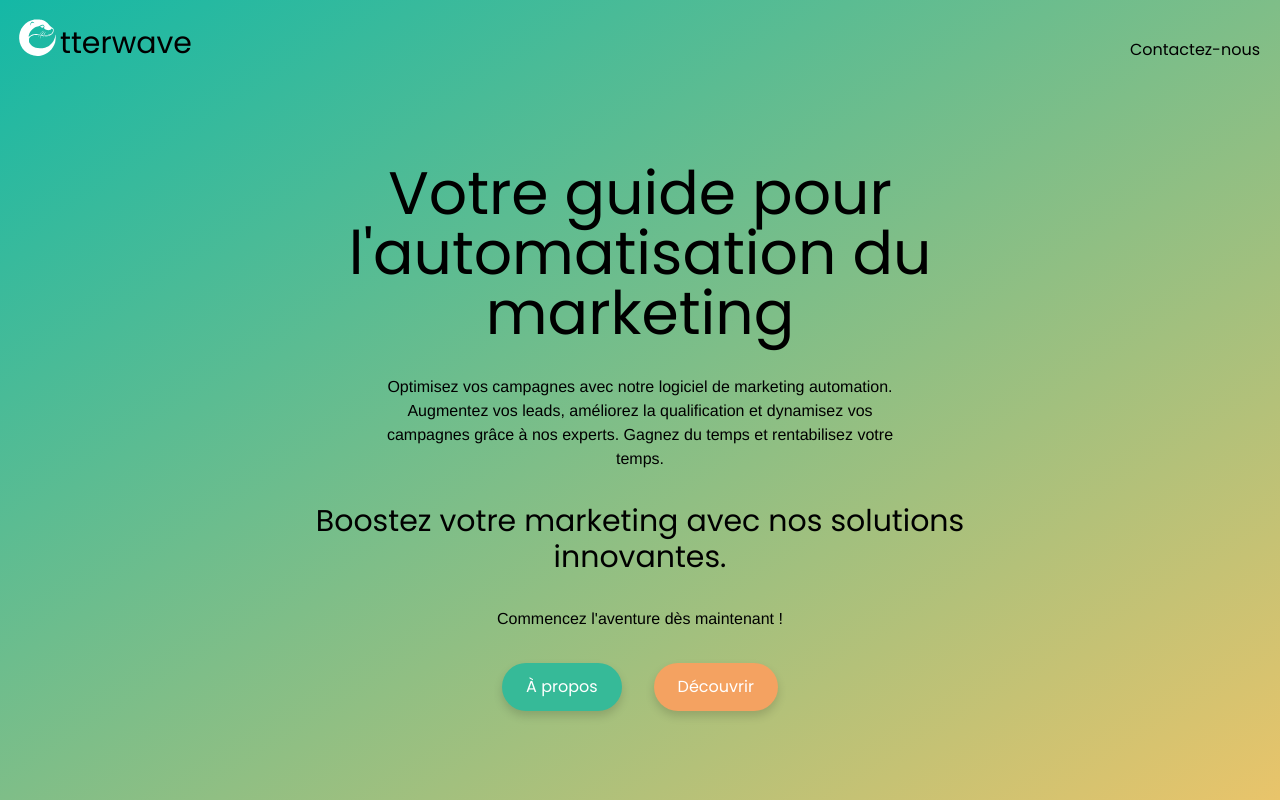
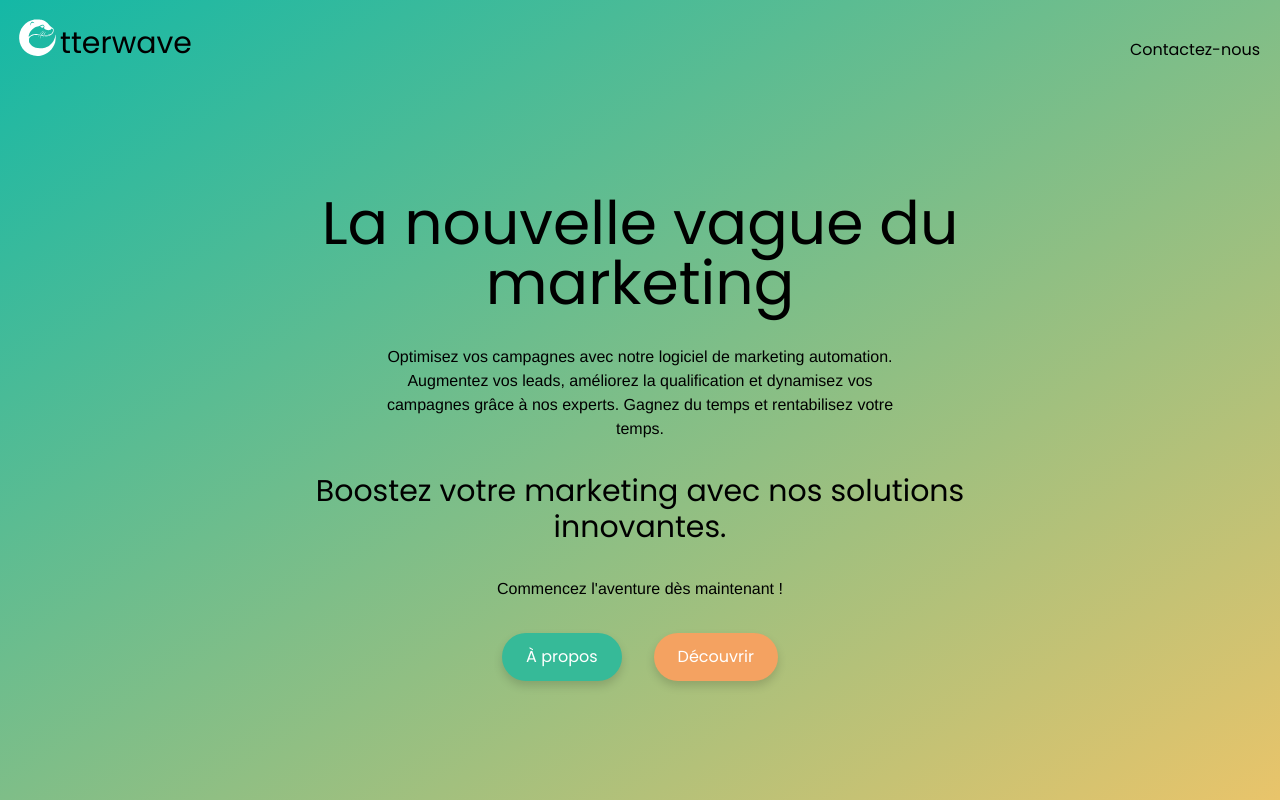
Before and after one commit to otterwave/otterwave.github.io, a Next.js app: page / in a window 1280 px wide. Built offline with nearby package versions, Linux system fonts and the light colour scheme.

Commit message:
up brand title

```diff
--- a/app/page.tsx
+++ b/app/page.tsx
@@ -21,7 +21,7 @@ const Home: React.FC = () => {
         </a>
       </header>
       <div className="flex flex-col items-center justify-start gap-8 max-w-3xl text-center m-auto">
-        <h1>Votre guide pour l&apos;automatisation du marketing</h1>
+        <h1>La nouvelle vague du marketing</h1>
         <p className="max-w-lg m-auto">
           Optimisez vos campagnes avec notre logiciel de marketing automation.
           Augmentez vos leads, améliorez la qualification et dynamisez vos
```
